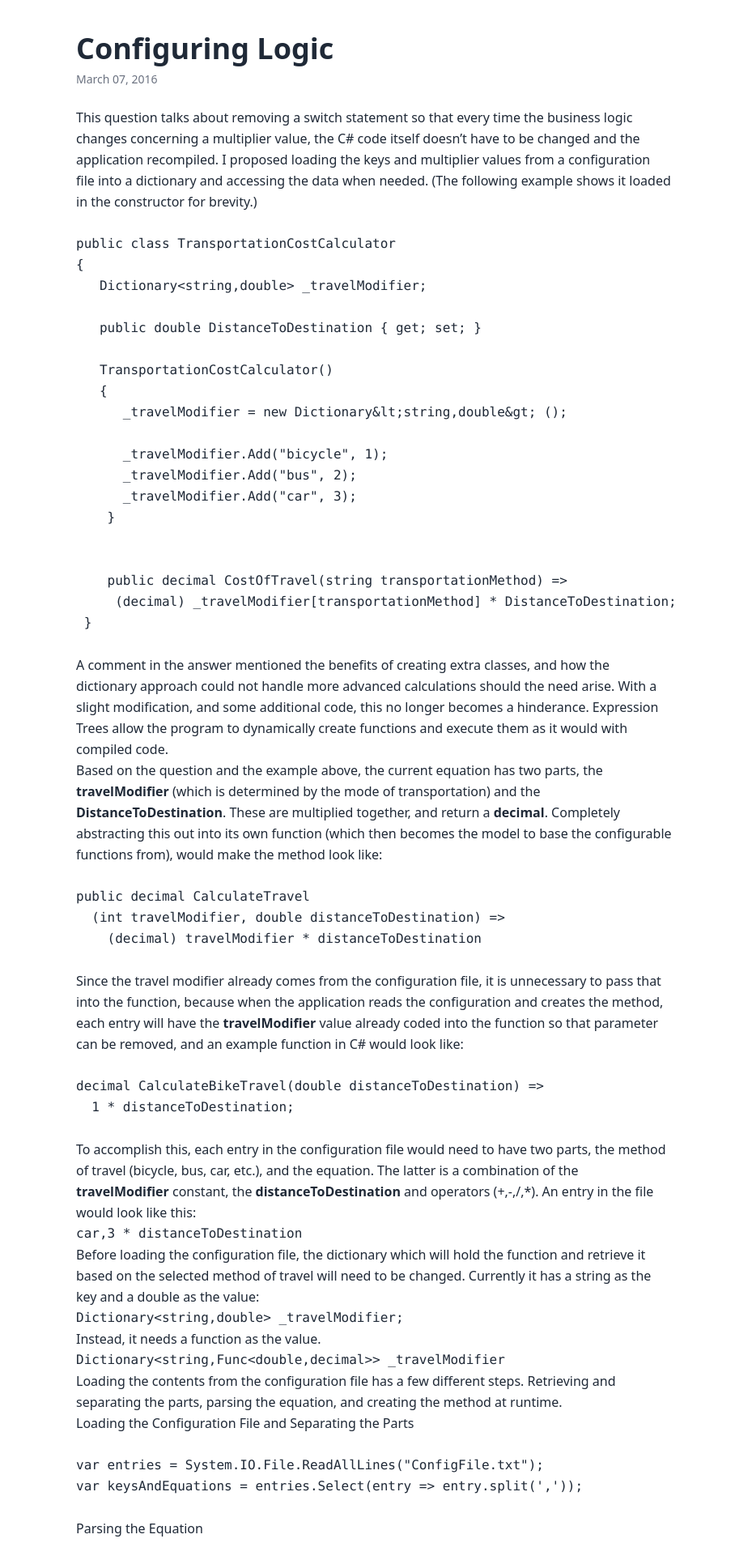
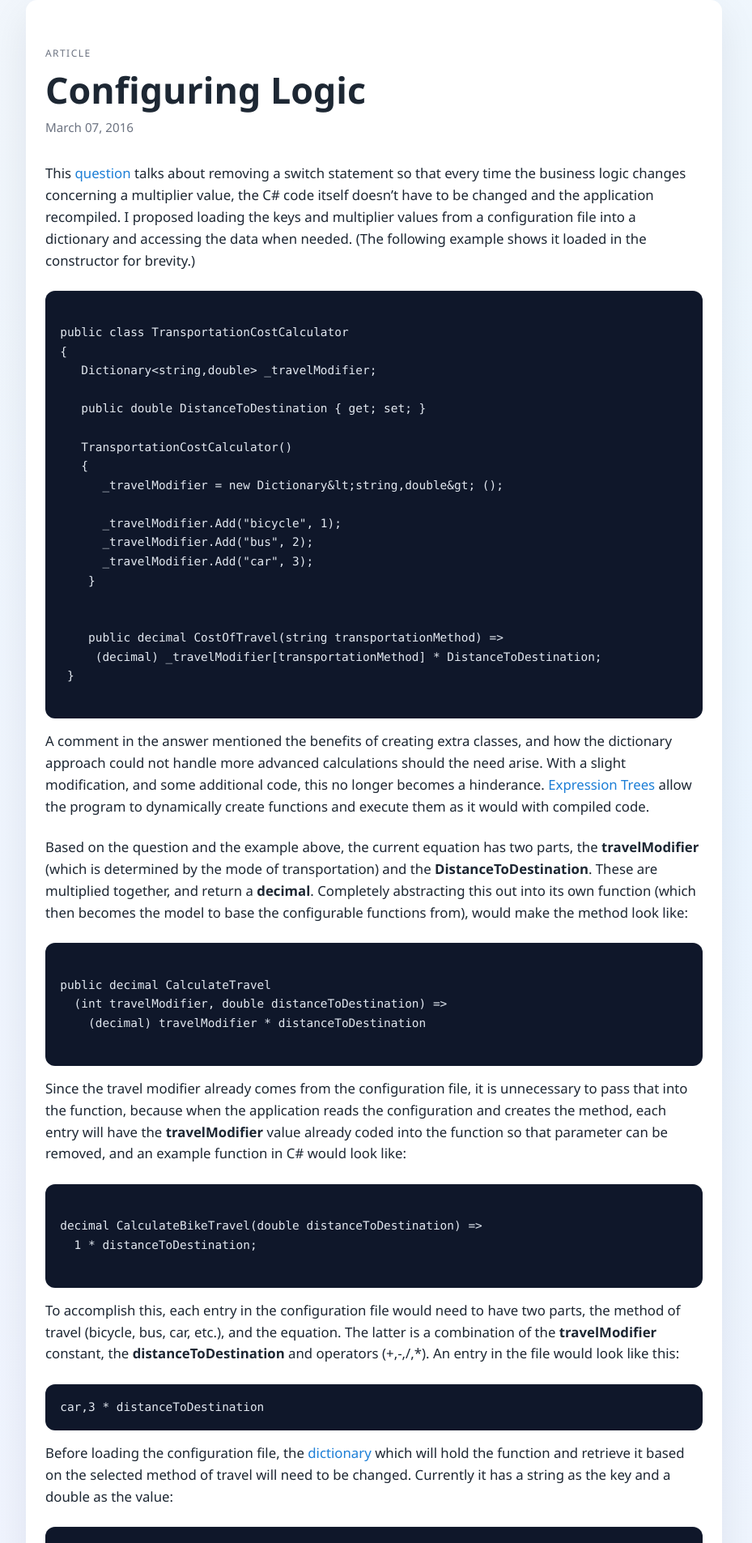
Before and after one commit to kemiller2002/kemiller2002.github.io, a Jekyll site: the page built from docs/_posts/2016-03-07-Configuring-Logic.md, in a window 1280 px wide. Shown: the top 1905 px of the page at 81% size, without its empty margins (178-1107 px from the left). Built offline with Jekyll 4.4.1, drawn with Linux system fonts in a browser that asks for light colours.

Commit message:
update css

```diff
--- a/docs/_layouts/post.html
+++ b/docs/_layouts/post.html
@@ -1,28 +1,27 @@
 <!DOCTYPE html>
 <html lang="en">
-
 <head>
   <meta charset="UTF-8" />
   <meta name="viewport" content="width=device-width, initial-scale=1.0" />
   <title>{{ page.title }}</title>
-        <link href="https://cdn.jsdelivr.net/npm/tailwindcss@2.2.19/dist/tailwind.min.css" rel="stylesheet" />
+  <link rel="stylesheet" href="{{ '/custom.css' | relative_url }}">
+  {% include head-custom.html %}
 </head>
+<body class="page">
+  <div class="post-shell">
+    <header class="post-header">
+      <div class="post-kicker">Article</div>
+      <h1 class="post-title">{{ page.title }}</h1>
+      <p class="post-date">{{ page.date | date: "%B %d, %Y" }}</p>
+    </header>
 
-    <body class="bg-white text-gray-800 leading-relaxed">
-
-        <div class="max-w-3xl mx-auto px-4 py-10">
-            <h1 class="text-4xl font-bold mb-2">{{ page.title }}</h1>
-            <p class="text-sm text-gray-500 mb-6">{{ page.date | date: "%B %d, %Y" }}</p>
-
-            <article class="prose prose-lg max-w-none">
+    <article class="post-body">
       {{ content }}
     </article>
 
-            <div class="mt-8">
-                <a href="/blog" class="text-blue-600 hover:underline">&larr; Back to Blog</a>
+    <footer class="post-footer">
+      <a href="{{ '/blog' | relative_url }}" class="back-link">&larr; Back to Blog</a>
+    </footer>
   </div>
-        </div>
-
 </body>
-
 </html>
--- /dev/null
+++ b/docs/custom.css
@@ -0,0 +1,243 @@
+/* Base design tokens */
+:root {
+  --bg: #f5f7fb;
+  --card: #ffffff;
+  --text: #1d2733;
+  --muted: #6b7280;
+  --accent: #1c7ed6;
+  --accent-strong: #0f5fa8;
+  --border: #e2e8f0;
+  --code-bg: #0f172a;
+  --code-text: #e2e8f0;
+  --radius: 14px;
+  --shadow: 0 18px 50px rgba(17, 24, 39, 0.08);
+  --max-width: 860px;
+  --font-main: "Segoe UI", "Helvetica Neue", Arial, sans-serif;
+  --font-mono: "SFMono-Regular", Consolas, "Liberation Mono", Menlo, monospace;
+}
+
+/* Global */
+* {
+  box-sizing: border-box;
+}
+
+body.page {
+  margin: 0;
+  font-family: var(--font-main);
+  color: var(--text);
+  background: radial-gradient(circle at 10% 20%, #f0f4ff 0, transparent 25%),
+    radial-gradient(circle at 90% 10%, #e8f5ff 0, transparent 20%),
+    var(--bg);
+  line-height: 1.6;
+  -webkit-font-smoothing: antialiased;
+}
+
+a {
+  color: var(--accent);
+  text-decoration: none;
+  transition: color 0.15s ease, background-color 0.15s ease;
+}
+
+a:hover {
+  color: var(--accent-strong);
+}
+
+img {
+  max-width: 100%;
+  height: auto;
+  border-radius: 8px;
+}
+
+hr {
+  border: 0;
+  border-top: 1px solid var(--border);
+  margin: 2.5rem 0;
+}
+
+/* Shells */
+.page-shell {
+  max-width: 1200px;
+  margin: 0 auto;
+  padding: 48px 24px 64px;
+}
+
+.post-shell {
+  max-width: var(--max-width);
+  margin: 0 auto;
+  padding: 56px 24px 72px;
+  background: var(--card);
+  border-radius: var(--radius);
+  box-shadow: var(--shadow);
+}
+
+/* Post header */
+.post-header {
+  margin-bottom: 32px;
+}
+
+.post-kicker {
+  text-transform: uppercase;
+  letter-spacing: 0.12em;
+  font-size: 0.75rem;
+  color: var(--muted);
+  margin-bottom: 10px;
+}
+
+.post-title {
+  margin: 0 0 8px;
+  font-size: clamp(2rem, 4vw, 2.8rem);
+  line-height: 1.15;
+}
+
+.post-date {
+  margin: 0;
+  color: var(--muted);
+  font-size: 0.95rem;
+}
+
+/* Typography inside posts */
+.post-body {
+  font-size: 1.05rem;
+}
+
+.post-body p {
+  margin: 0 0 1.4em;
+}
+
+.post-body h2,
+.post-body h3,
+.post-body h4 {
+  margin: 2.2em 0 0.6em;
+  line-height: 1.25;
+  color: #101828;
+}
+
+.post-body h2 {
+  font-size: 1.6rem;
+}
+
+.post-body h3 {
+  font-size: 1.35rem;
+}
+
+.post-body h4 {
+  font-size: 1.15rem;
+  letter-spacing: 0.01em;
+}
+
+.post-body ul,
+.post-body ol {
+  padding-left: 1.3rem;
+  margin: 0 0 1.6em;
+  line-height: 1.6;
+}
+
+.post-body li + li {
+  margin-top: 0.45em;
+}
+
+.post-body blockquote {
+  margin: 1.8em 0;
+  padding: 1.1em 1.2em;
+  border-left: 4px solid var(--accent);
+  background: #f5f8ff;
+  color: #0f172a;
+  border-radius: 10px;
+}
+
+.post-body code {
+  font-family: var(--font-mono);
+  background: #eef2ff;
+  color: #111827;
+  padding: 0.1em 0.35em;
+  border-radius: 6px;
+  font-size: 0.95em;
+}
+
+.post-body pre {
+  background: var(--code-bg);
+  color: var(--code-text);
+  padding: 1.1em 1.2em;
+  border-radius: 12px;
+  overflow: auto;
+  font-family: var(--font-mono);
+  font-size: 0.95rem;
+  line-height: 1.55;
+  box-shadow: inset 0 1px 0 rgba(255, 255, 255, 0.04);
+}
+
+.post-body pre code {
+  background: transparent;
+  color: inherit;
+  padding: 0;
+}
+
+.post-body table {
+  width: 100%;
+  border-collapse: collapse;
+  margin: 1.8em 0;
+}
+
+.post-body th,
+.post-body td {
+  padding: 0.75em;
+  border: 1px solid var(--border);
+}
+
+.post-body th {
+  background: #f0f4ff;
+  text-align: left;
+}
+
+.post-footer {
+  margin-top: 40px;
+  display: flex;
+  justify-content: flex-start;
+}
+
+.back-link {
+  display: inline-flex;
+  align-items: center;
+  gap: 6px;
+  padding: 10px 14px;
+  border-radius: 999px;
+  background: rgba(28, 126, 214, 0.08);
+  color: var(--accent-strong);
+  font-weight: 600;
+}
+
+.back-link:hover {
+  background: rgba(28, 126, 214, 0.15);
+}
+
+/* Generic helpers for pages using the default layout */
+.card {
+  background: var(--card);
+  border-radius: var(--radius);
+  box-shadow: var(--shadow);
+  padding: 24px;
+}
+
+.grid-two {
+  display: grid;
+  grid-template-columns: repeat(auto-fit, minmax(260px, 1fr));
+  gap: 18px;
+}
+
+.muted {
+  color: var(--muted);
+}
+
+.cta-button {
+  display: inline-block;
+  padding: 12px 18px;
+  border-radius: 12px;
+  font-weight: 600;
+  background: var(--accent);
+  color: #fff;
+  box-shadow: 0 12px 30px rgba(28, 126, 214, 0.25);
+}
+
+.cta-button:hover {
+  background: var(--accent-strong);
+}
```
Also changed, not shown: docs/_layouts/default.html (+7 -3 lines). Lines whose indentation alone changed are shown as unchanged.
